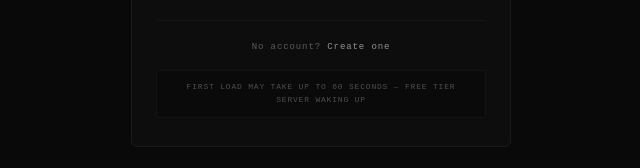
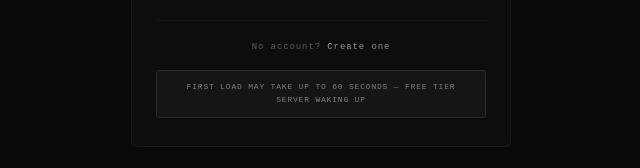
Before and after one commit to DivyanshuGaba/job-tracker, a React app in the folder frontend/: page /login in a window 1280 px wide. Shown: the part 474-642 px from the top of the page, without its empty margins (319-959 px from the left). Built offline with nearby package versions, Linux system fonts and the light colour scheme; no server answers; the HTML template or start-up script is replaced by a standard one.

Commit message:
Improve cold start notice visibility on login page

```diff
--- a/frontend/src/pages/Login.jsx
+++ b/frontend/src/pages/Login.jsx
@@ -79,8 +79,8 @@ export default function Login() {
             <Link to="/register" style={{ color: 'rgba(255,255,255,0.55)', textDecoration: 'none' }}>Create one</Link>
           </p>
 
-          <div style={{ marginTop: 16, padding: '10px 12px', background: '#0a0a0a', border: '1px solid #141414', borderRadius: 3 }}>
-            <p style={{ fontFamily: 'monospace', fontSize: 8, color: 'rgba(255,255,255,0.28)', letterSpacing: '0.1em', lineHeight: 1.6, textAlign: 'center', margin: 0 }}>
+          <div style={{ marginTop: 16, padding: '10px 12px', background: 'rgba(255,255,255,0.03)', border: '1px solid #2a2a2a', borderRadius: 3 }}>
+            <p style={{ fontFamily: 'monospace', fontSize: 8, color: 'rgba(255,255,255,0.45)', letterSpacing: '0.1em', lineHeight: 1.6, textAlign: 'center', margin: 0 }}>
               FIRST LOAD MAY TAKE UP TO 60 SECONDS — FREE TIER SERVER WAKING UP
             </p>
           </div>
```
